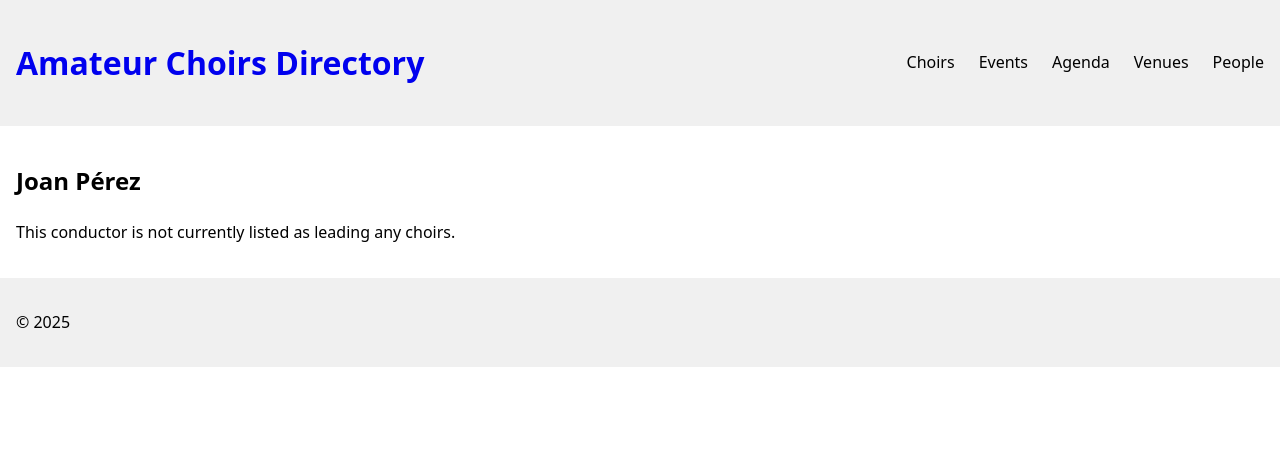
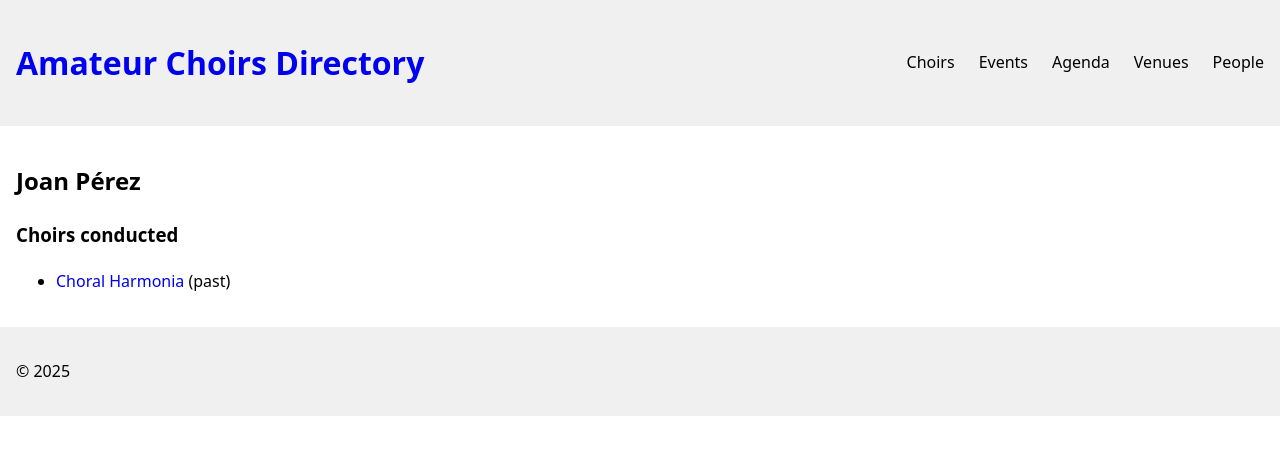
Before and after one commit to jllobera/quicanta, a Jekyll site: the page built from _people/joan-perez.md, in a window 1280 px wide. Shown: the top 455 px of the page. Built offline with Jekyll 4.4.1, drawn with Linux system fonts in a browser that asks for light colours.

Commit message:
Update conductor.html

```diff
--- a/_layouts/conductor.html
+++ b/_layouts/conductor.html
@@ -6,10 +6,16 @@ layout: default
 
   <h2>{{ page.name }}</h2>
 
+  <div class="description">
+    {{ content }}
+  </div>
+
   {% comment %}
-  Find all choirs where this conductor is listed
+  Find all choirs where this conductor is listed as current
   {% endcomment %}
   {% assign choirs_led = "" | split: "" %}
+  {% assign past_choirs_led = "" | split: "" %}
+
   {% for choir in site.choirs %}
     {% if choir.conductors %}
       {% for c in choir.conductors %}
@@ -19,9 +25,17 @@ layout: default
         {% endif %}
       {% endfor %}
     {% endif %}
+    {% if choir.past_conductors %}
+      {% for c in choir.past_conductors %}
+        {% if c.slug == page.slug %}
+          {% assign past_choirs_led = past_choirs_led | push: choir %}
+          {% break %}
+        {% endif %}
+      {% endfor %}
+    {% endif %}
   {% endfor %}
 
-  {% if choirs_led.size > 0 %}
+  {% if choirs_led.size > 0 or past_choirs_led.size > 0 %}
     <h3>Choirs conducted</h3>
     <ul>
       {% for choir in choirs_led %}
@@ -31,13 +45,17 @@ layout: default
           </a>
         </li>
       {% endfor %}
+
+      {% for choir in past_choirs_led %}
+        <li>
+          <a href="{{ choir.url | relative_url }}">
+            {{ choir.name }}
+          </a> (past)
+        </li>
+      {% endfor %}
     </ul>
   {% else %}
     <p>This conductor is not currently listed as leading any choirs.</p>
   {% endif %}
 
-  <div class="description">
-    {{ content }}
-  </div>
-
 </article>
```
